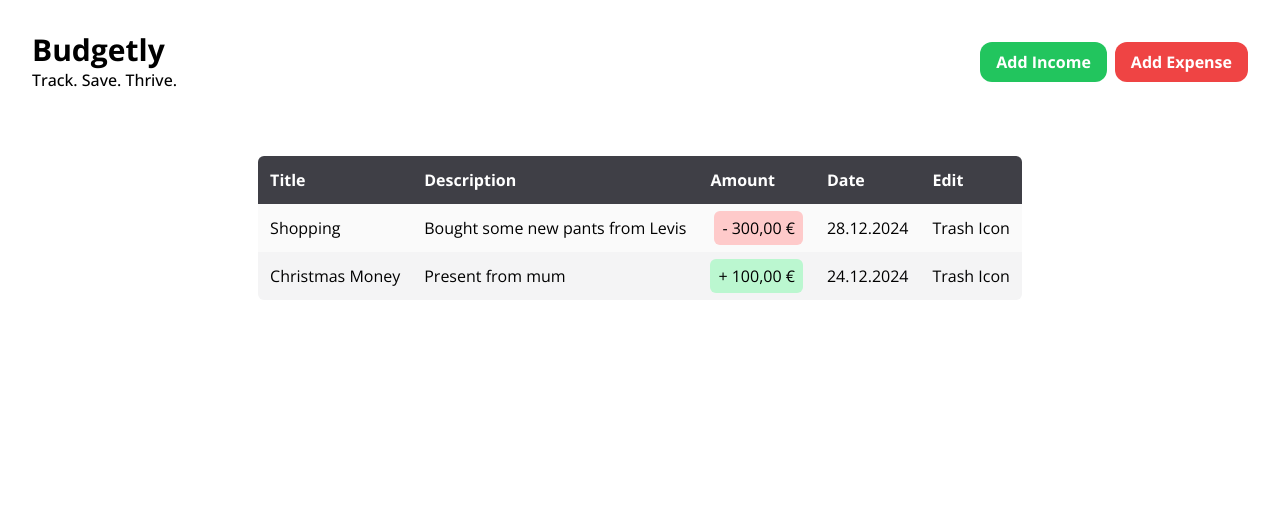
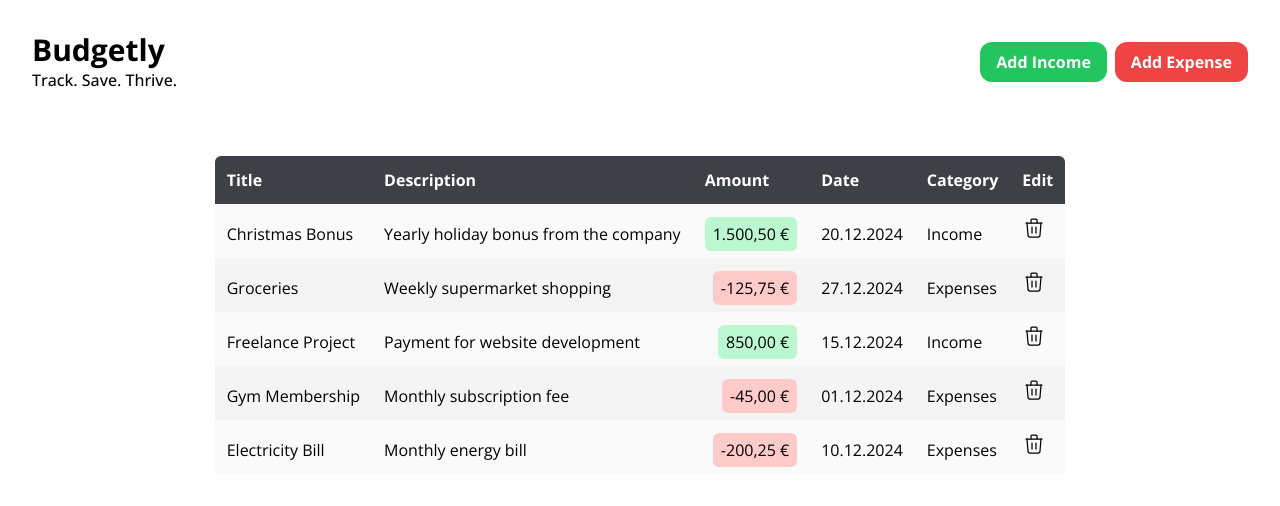
Before and after one commit to loefflerjakob/budgetly, a Vue app: page / in a window 1280 px wide. Shown: the top 506 px of the page. Built offline with nearby package versions, Linux system fonts and the light colour scheme.

Commit message:
new component: TableRow

```diff
--- a/src/components/OverviewTable.vue
+++ b/src/components/OverviewTable.vue
@@ -1,6 +1,11 @@
 <script lang="ts">
+import TableRow from './TableRow.vue';
+
 export default {
   name: 'OverviewTable',
+  components: {
+    TableRow,
+  },
 }
 </script>
 
@@ -15,25 +20,26 @@ export default {
             <th class="text-left p-3">Description</th>
             <th class="text-left p-3">Amount</th>
             <th class="text-left p-3">Date</th>
+            <th class="text-left p-3">Category</th>
             <th class="text-left p-3">Edit</th>
           </tr>
         </thead>
         <tbody>
-          <!-- TODO: Put table rows into own components -->
-          <tr class="bg-zinc-50">
-            <td class="p-3">Shopping</td>
-            <td class="p-3">Bought some new pants from Levis</td>
-            <td class="p-3 text-right"><span class="bg-red-200 rounded-md px-2 py-1.5">- 300,00 €</span></td>
-            <td class="p-3">28.12.2024</td>
-            <td class="p-3"><a>Trash Icon</a></td>
-          </tr>
-          <tr class="bg-zinc-100">
-            <td class="p-3">Christmas Money</td>
-            <td class="p-3">Present from mum</td>
-            <td class="p-3 text-right"><span class="bg-green-200 rounded-md px-2 py-1.5">+ 100,00 €</span></td>
-            <td class="p-3">24.12.2024</td>
-            <td class="p-3"><a>Trash Icon</a></td>
-          </tr>
+          <TableRow title="Christmas Bonus" description="Yearly holiday bonus from the company" :amount="1500.50"
+            :date="new Date('2024-12-20')" category="Income" :rowIndex=0 />
+
+          <TableRow title="Groceries" description="Weekly supermarket shopping" :amount="-125.75"
+            :date="new Date('2024-12-27')" category="Expenses" :rowIndex=1 />
+
+          <TableRow title="Freelance Project" description="Payment for website development" :amount="850.00"
+            :date="new Date('2024-12-15')" category="Income" :rowIndex=2 />
+
+          <TableRow title="Gym Membership" description="Monthly subscription fee" :amount="-45.00"
+            :date="new Date('2024-12-01')" category="Expenses" :rowIndex=3 />
+
+          <TableRow title="Electricity Bill" description="Monthly energy bill" :amount="-200.25"
+            :date="new Date('2024-12-10')" category="Expenses" :rowIndex=4 />
+
         </tbody>
       </table>
     </div>
--- /dev/null
+++ b/src/components/TableRow.vue
@@ -0,0 +1,67 @@
+<script lang="ts">
+export default {
+  name: 'TableRow',
+  props: {
+    title: {
+      type: String,
+      required: true,
+    },
+    description: {
+      type: String,
+      required: true,
+    },
+    amount: {
+      type: Number,
+      required: true,
+    },
+    date: {
+      type: Date,
+      required: true,
+    },
+    category: {
+      type: String,
+      required: false, // Optional, daher bleibt die Prüfung bestehen, falls nicht übergeben
+    },
+    rowIndex: {
+      type: Number,
+      required: true,
+    }
+  },
+  computed: {
+    formattedDate() {
+      return new Intl.DateTimeFormat('de-DE', { year: 'numeric', month: '2-digit', day: '2-digit' }).format(this.date);
+    },
+    formattedAmount() {
+      return new Intl.NumberFormat('de-DE', { style: 'currency', currency: 'EUR' }).format(this.amount);
+    },
+    amountClass() {
+      return this.amount >= 0 ? 'bg-green-200' : 'bg-red-200';
+    },
+    bgClass() {
+      return this.rowIndex % 2 === 0 ? 'bg-zinc-50' : 'bg-zinc-100';
+    }
+  },
+};
+</script>
+
+<template>
+  <tr :class="bgClass">
+    <td class="p-3">{{ title }}</td>
+    <td class="p-3">{{ description }}</td>
+    <td class="p-3 text-right">
+      <span :class="['rounded-md px-2 py-1.5', amountClass]">{{ formattedAmount }}</span>
+    </td>
+    <td class="p-3">{{ formattedDate }}</td>
+    <td class="p-3">{{ category }}</td>
+    <td class="p-3"><a>
+        <svg xmlns="http://www.w3.org/2000/svg" viewBox="0 0 24 24" fill="none" stroke="currentColor"
+          stroke-linecap="round" stroke-linejoin="round" width="24" height="24" stroke-width="1.25">
+          <path d="M4 7l16 0"></path>
+          <path d="M10 11l0 6"></path>
+          <path d="M14 11l0 6"></path>
+          <path d="M5 7l1 12a2 2 0 0 0 2 2h8a2 2 0 0 0 2 -2l1 -12"></path>
+          <path d="M9 7v-3a1 1 0 0 1 1 -1h4a1 1 0 0 1 1 1v3"></path>
+        </svg>
+      </a></td>
+  </tr>
+</template>
```
